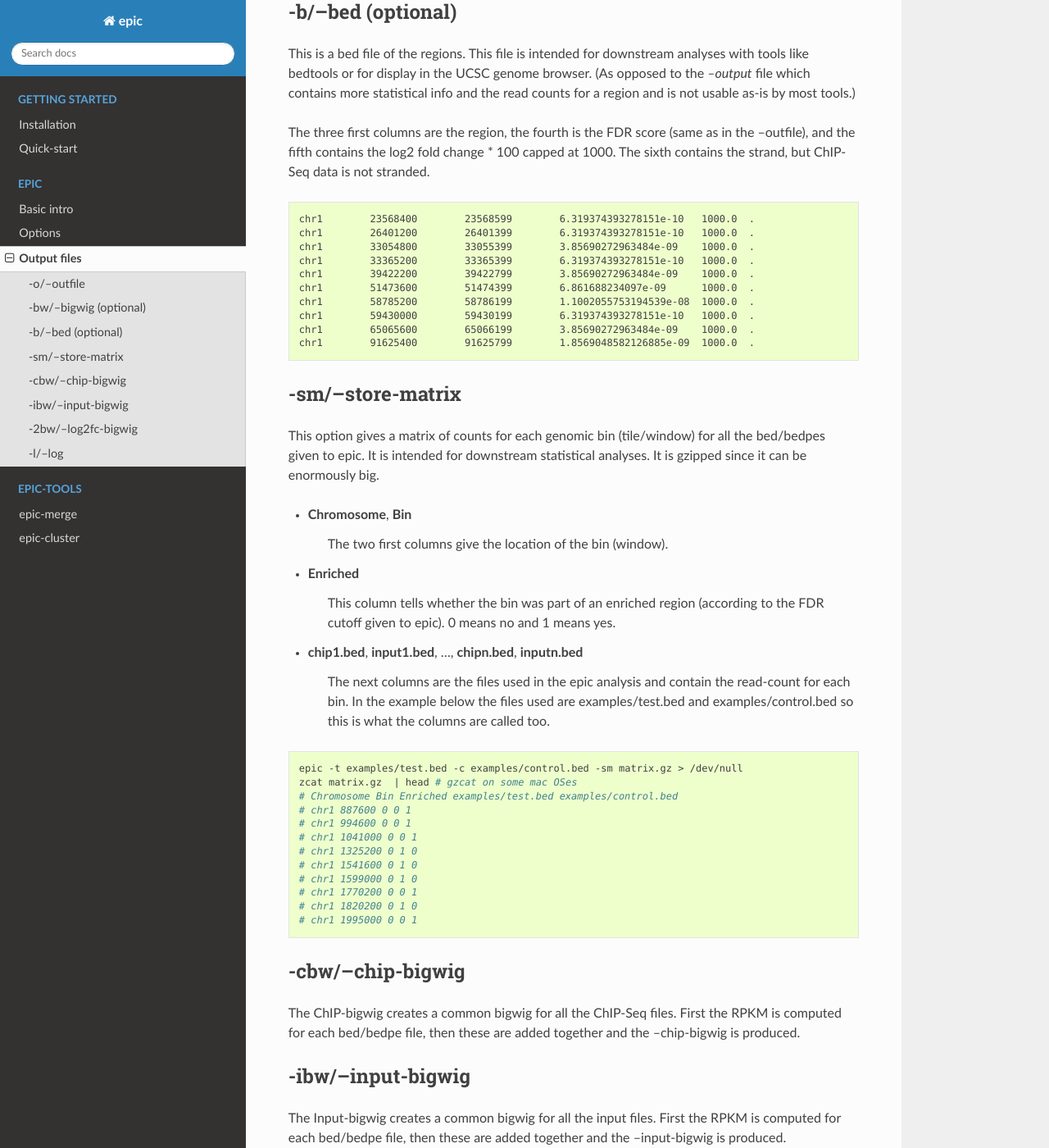
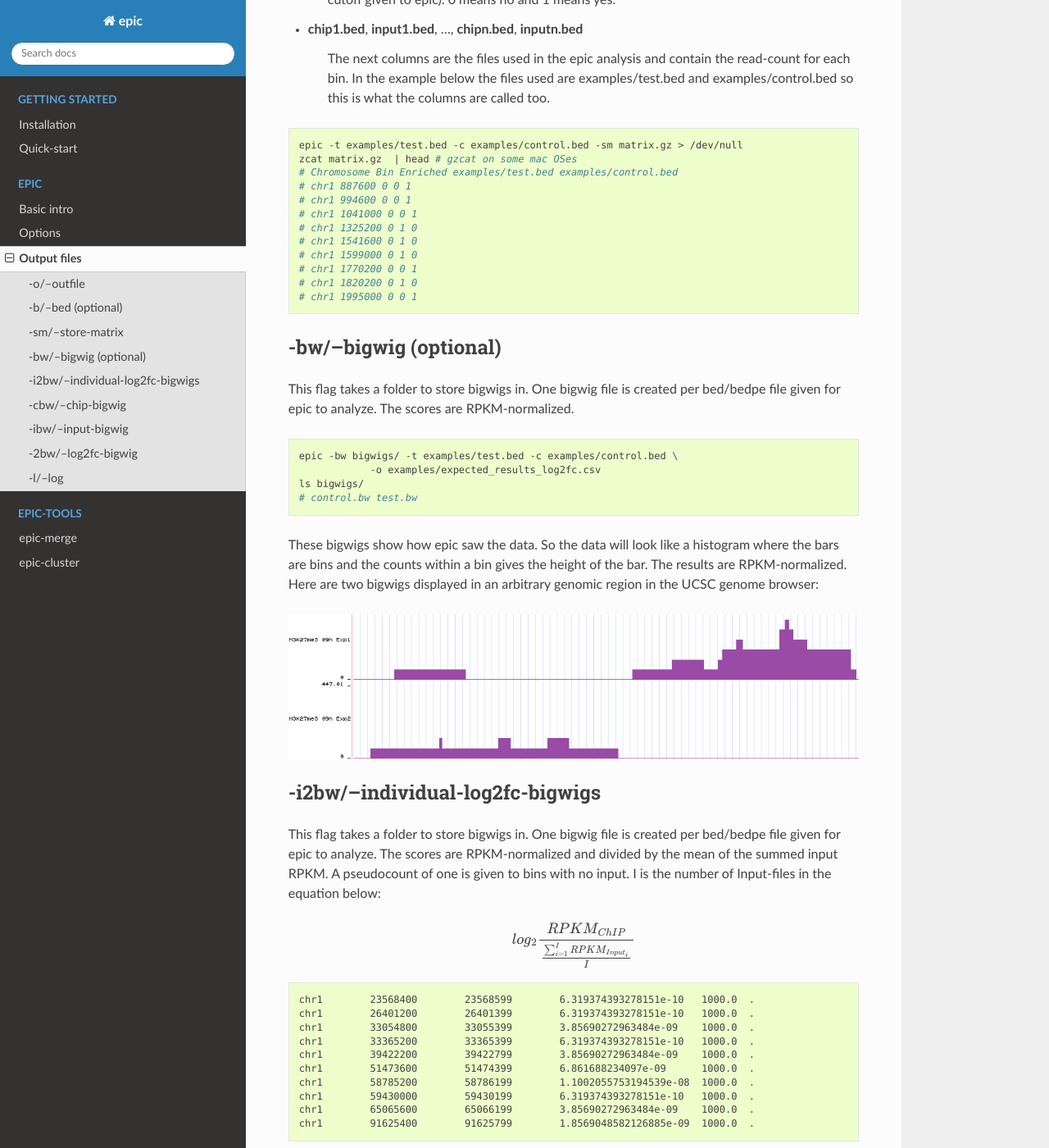
Before and after one commit to biocore-ntnu/epic, a Sphinx documentation site: the page built from docs/output_files.rst, in a window 1280 px wide and 1400 px high, scrolled down 1842 px. Shown: the whole window at 82% size. Built offline with Sphinx 7.4.7 and the Read the Docs theme 2.0.0, drawn with Linux system fonts in a browser that asks for light colours; some of the changed text lies outside the part shown.

Commit message:
Update docs, add pseudocount to indlog2bw

````diff
--- a/README.md
+++ b/README.md
@@ -56,6 +56,8 @@ https://github.com/endrebak/epic and running `python setup.py install`
 ## Changelog
 
 ```
+# 0.2.4 (28.07.17)
+- add pseudocount to input when computing `--individual-log2fc-bigwigs`
 
 # 0.2.3 (25.07.17)
 - fix RPKM normalization in bigwigs
--- a/docs/conf.py
+++ b/docs/conf.py
@@ -33,7 +33,7 @@ numfig = True
 # Add any Sphinx extension module names here, as strings. They can be
 # extensions coming with Sphinx (named 'sphinx.ext.*') or your custom
 # ones.
-extensions = []
+extensions = ['sphinx.ext.mathjax']
 
 # Add any paths that contain templates here, relative to this directory.
 templates_path = ['_templates']
--- a/docs/output_files.rst
+++ b/docs/output_files.rst
@@ -55,25 +55,6 @@ This is the p-value, based on the Poisson-distribution.
 
 FDR is the p-value adjusted for multiple testing with Benjamini-Hochberg.
 
--bw/--bigwig (optional)
-~~~~~~~~~~~~~~~~~~~~~~~
-
-This flag takes a folder to store bigwigs in. One bigwig file is created per
-bed/bedpe file given for epic to analyze.
-
-.. code-block:: bash
-
-    epic -bw bigwigs/ -t examples/test.bed -c examples/control.bed \
-                -o examples/expected_results_log2fc.csv
-    ls bigwigs/
-    # control.bw test.bw
-
-These bigwigs show how epic saw the data. So the data will look like a histogram
-where the bars are bins and the counts within a bin gives the height of the bar.
-The results are RPKM-normalized. Here are two bigwigs displayed in an arbitrary
-genomic region in the UCSC genome browser:
-
-.. image:: img/epic_bigwigs.png
 
 -b/--bed (optional)
 ~~~~~~~~~~~~~~~~~~~
@@ -86,19 +67,6 @@ for a region and is not usable as-is by most tools.)
 The three first columns are the region, the fourth is the FDR score (same as in
 the --outfile), and the fifth contains the log2 fold change * 100 capped at 1000.
 The sixth contains the strand, but ChIP-Seq data is not stranded.
-
-.. code-block:: text
-
-    chr1	23568400	23568599	6.319374393278151e-10	1000.0	.
-    chr1	26401200	26401399	6.319374393278151e-10	1000.0	.
-    chr1	33054800	33055399	3.85690272963484e-09	1000.0	.
-    chr1	33365200	33365399	6.319374393278151e-10	1000.0	.
-    chr1	39422200	39422799	3.85690272963484e-09	1000.0	.
-    chr1	51473600	51474399	6.861688234097e-09	1000.0	.
-    chr1	58785200	58786199	1.1002055753194539e-08	1000.0	.
-    chr1	59430000	59430199	6.319374393278151e-10	1000.0	.
-    chr1	65065600	65066199	3.85690272963484e-09	1000.0	.
-    chr1	91625400	91625799	1.8569048582126885e-09	1000.0	.
 
 -sm/--store-matrix
 ~~~~~~~~~~~~~~~~~~
@@ -138,12 +106,64 @@ analyses. It is gzipped since it can be enormously big.
     # chr1 1820200 0 1 0
     # chr1 1995000 0 0 1
 
+-bw/--bigwig (optional)
+~~~~~~~~~~~~~~~~~~~~~~~
+
+This flag takes a folder to store bigwigs in. One bigwig file is created per
+bed/bedpe file given for epic to analyze. The scores are RPKM-normalized.
+
+.. code-block:: bash
+
+    epic -bw bigwigs/ -t examples/test.bed -c examples/control.bed \
+                -o examples/expected_results_log2fc.csv
+    ls bigwigs/
+    # control.bw test.bw
+
+These bigwigs show how epic saw the data. So the data will look like a histogram
+where the bars are bins and the counts within a bin gives the height of the bar.
+The results are RPKM-normalized. Here are two bigwigs displayed in an arbitrary
+genomic region in the UCSC genome browser:
+
+.. image:: img/epic_bigwigs.png
+
+-i2bw/--individual-log2fc-bigwigs
+~~~~~~~~~~~~~~~~~~~~~~~~~~~~~~~~~
+
+This flag takes a folder to store bigwigs in. One bigwig file is created per
+bed/bedpe file given for epic to analyze. The scores are RPKM-normalized and
+divided by the mean of the summed input RPKM. A pseudocount of one is given to
+bins with no input. I is the number of Input-files in the equation below:
+
+.. math::
+
+   log_2 \frac{RPKM_{ChIP}}{\frac{{\sum_{i=1}^{I} RPKM_{Input_i}}}{I}}
+
+.. code-block:: text
+
+    chr1	23568400	23568599	6.319374393278151e-10	1000.0	.
+    chr1	26401200	26401399	6.319374393278151e-10	1000.0	.
+    chr1	33054800	33055399	3.85690272963484e-09	1000.0	.
+    chr1	33365200	33365399	6.319374393278151e-10	1000.0	.
+    chr1	39422200	39422799	3.85690272963484e-09	1000.0	.
+    chr1	51473600	51474399	6.861688234097e-09	1000.0	.
+    chr1	58785200	58786199	1.1002055753194539e-08	1000.0	.
+    chr1	59430000	59430199	6.319374393278151e-10	1000.0	.
+    chr1	65065600	65066199	3.85690272963484e-09	1000.0	.
+    chr1	91625400	91625799	1.8569048582126885e-09	1000.0	.
+
+
 -cbw/--chip-bigwig
 ~~~~~~~~~~~~~~~~~~
 
 The ChIP-bigwig creates a common bigwig for all the ChIP-Seq files. First the
 RPKM is computed for each bed/bedpe file, then these are added together and
-the --chip-bigwig is produced.
+the `--chip-bigwig` is produced.
+
+The value in each bin is (where C is the number of ChIP-files):
+
+.. math::
+
+   \frac{\sum_{i=1}^{C} RPKM_{ChIP_i}}{C}
 
 -ibw/--input-bigwig
 ~~~~~~~~~~~~~~~~~~~
@@ -151,6 +171,12 @@ the --chip-bigwig is produced.
 The Input-bigwig creates a common bigwig for all the input files. First the
 RPKM is computed for each bed/bedpe file, then these are added together and
 the --input-bigwig is produced.
+
+The value in each bin is (where I is the number of Input-files):
+
+.. math::
+
+   \frac{\sum_{i=1}^{I} RPKM_{Input_i}}{I}
 
 -2bw/--log2fc-bigwig
 ~~~~~~~~~~~~~~~~~~~~
@@ -160,6 +186,10 @@ and `-ibw`. Then a pseudocount of one is added to each bin with a count of zero
 in the input. Finally the summed ChIP and Input vectors are divided and then the
 log2 is computed.
 
+.. math::
+
+   log_{2} \frac{\frac{\sum_{i=1}^{C} RPKM_{ChIP_i}}{C}}{\frac{\sum_{i=1}^{I} RPKM_{Input_i}}{I}}
+
 -l/--log
 ~~~~~~~~
 
--- a/epic/version.py
+++ b/epic/version.py
@@ -1 +1 @@
-__version__ = "0.2.3"
+__version__ = "0.2.4"
````
Also changed, not shown: 3 other files.
